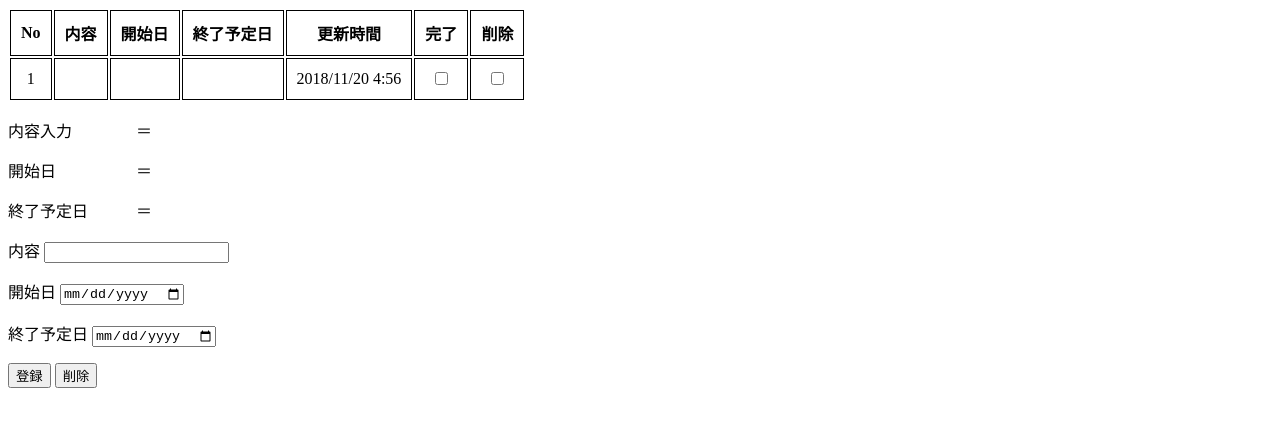
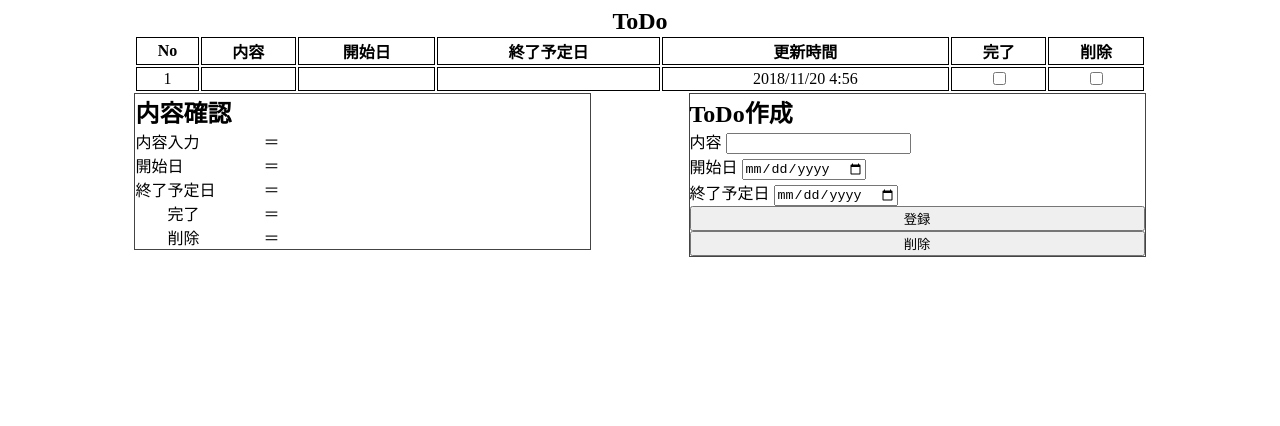
Before and after one commit to doberan/vue_todolist, a plain HTML site: page index.html in a window 1280 px wide. Both pictures are taken after a click on the button "登録". Drawn offline with nearby package versions, Linux system fonts and the light colour scheme.

Commit message:
localstrageの値をjsonに変更・修正

```diff
--- a/index.html
+++ b/index.html
@@ -5,10 +5,29 @@
     <title>todolist</title>
     <script src="https://cdn.jsdelivr.net/npm/vue/dist/vue.js"></script>
     <style media="screen">
+        #app{
+          width: 80%;
+          margin: 0 auto;
+        }
+        table{
+          width: 100%;
+        }
+        caption{
+          font-weight: bold;
+        }
         td,th{
           border: solid 1px #000;
-          padding: 10px;
           text-align: center;
+        }
+        h2,p{
+          padding: 0;
+          margin:0;
+        }
+        .float-left{
+          float: left;
+        }
+        .float-right{
+          float: right;
         }
         .left{
           text-align: left;
@@ -19,30 +38,40 @@
         .center{
           text-align: center;
         }
+        .view-text-box, .create-todo-box{
+          display:inline-grid;
+          width: 45%;
+          margin: 0;
+          padding: 0;
+          border: solid 1px #444;
+        }
     </style>
   </head>
   <body>
     <div id="app">
       <table>
+        <caption><h2>ToDo</h2></caption>
         <tr><th v-for="label in tableLabel">{{label}}</th></tr>
         <tr v-for="(list, index) in lists">
-          <td class="center">{{ index+1 }}</td>
+          <td class="center">{{ list.id }}</td>
           <td class="left">{{ list.text }}</td>
           <td class="center">{{list.startDate}}</td>
           <td class="center">{{list.lastDate}}</td>
           <td class="center">{{ list.date }}</td>
-          <td><input type="checkbox" :id="index" :name="index" :value="index" v-model="saccessList" /></td>
-          <td><input type="checkbox" :id="index" :name="index" :value="index" v-model="removeList" /></td>
+          <td><input type="checkbox" :id="list.id" :name="list.id" :value="list.id" v-model="saccessList" /></td>
+          <td><input type="checkbox" :id="list.id" :name="list.id" :value="list.id" v-model="removeList" /></td>
         </tr>
       </table>
-      <div>
+      <div class="view-text-box float-left">
+        <h2>内容確認</h2>
         <p>内容入力　　　　＝　 {{ text }}</p>
         <p>開始日　　　　　＝　 {{ startDate }}</p>
         <p>終了予定日　　　＝　 {{ lastDate }}</p>
-        <p v-for="val in saccessList"> 　　完了　　　　＝　{{ lists[val].text  }}<br></p>
-        <p v-for="val in removeList"> 　　削除　　　　＝　{{ lists[val].text  }}<br></p>
+        <p> 　　完了　　　　＝　<span v-for="val in saccessList"  >{{ val + " , "  }}</span><br></p>
+        <p> 　　削除　　　　＝　<span v-for="val in removeList">{{ val + " , "  }}</span><br></p>
       </div>
-      <div>
+      <div class="create-todo-box float-right">
+        <h2>ToDo作成</h2>
         <p>
           <label>内容</label>
           <input type="text" name="" v-model="text">
@@ -85,7 +114,8 @@
             this.lists.unshift({"id": (localStorage.length+1), "text": this.text, "date": date, "startDate": this.startDate, "lastDate": this.lastDate});
             console.log(date);
             console.log(this.text);
-            localStorage.setItem((localStorage.length+1), '{"text": ' + this.text + ', "date": ' + date + ', "startDate":' + this.startDate + ', "lastDate":' +  this.lastDate + '}');
+            // {"text": "aa","date": "2018/11/19 13:36","startDate": "2018-11-06","lastDate": "2018-11-07"}
+            localStorage.setItem((localStorage.length+1), '{"text": "' + this.text + '", "date":  "' + date + '", "startDate": "' + this.startDate + '", "lastDate": "' +  this.lastDate + '"}');
             this.text = this.startDate = this.lastDate = "";
           },
           remove: function(){
@@ -93,7 +123,7 @@
             for(var i = 0; i < this.removeList.length; ++i){
               console.log(this.removeList[i]);
               for(var j = 0; j < this.lists.length; ++j){
-                if(this.removeList[i] === j){
+                if(this.removeList[i] === this.lists[j].id){
                   localStorage.removeItem(this.lists[j].id);
                   this.lists.splice(this.lists[j], 1);
                   this.removeList.splice(i, 1);
@@ -108,17 +138,25 @@
         var keys = [];
         for (var i = localStorage.length - 1; i >= 0; --i) {
           let item = localStorage.getItem(localStorage.key(i));
+          let json = JSON.parse(item);
           console.log("item : " + item);
-          app.lists.unshift({"id": localStorage.key(i), "text": item.text, "date": item.date, "startDate": item.startDate, "lastDate": item.lastDate});
+          console.log("item.date : " + json.text);
+          app.lists.unshift({
+            "id": localStorage.key(i),
+            "text": json.text,
+            "date": json.date,
+            "startDate": json.startDate,
+            "lastDate": json.lastDate
+          });
         }
       }
       function sampleDate(date, format) {
-          format = format.replace(/YYYY/, date.getFullYear());
-          format = format.replace(/MM/, date.getMonth() + 1);
-          format = format.replace(/DD/, date.getDate());
-          format = format.replace(/hh/, date.getHours());
-          format = format.replace(/mm/, date.getMinutes());
-          return format;
+        format = format.replace(/YYYY/, ((date.getFullYear() >= 0 && date.getFullYear() <= 9) ? ("0" + date.getFullYear()) : date.getFullYear()));
+        format = format.replace(/MM/, date.getMonth() + 1);
+        format = format.replace(/DD/, ((date.getDate() >= 0 && date.getDate() <= 9) ? ("0" + date.getDate()) : date.getDate()));
+        format = format.replace(/hh/, date.getHours());
+        format = format.replace(/mm/, date.getMinutes());
+        return format;
       }
       init();
     </script>
```
